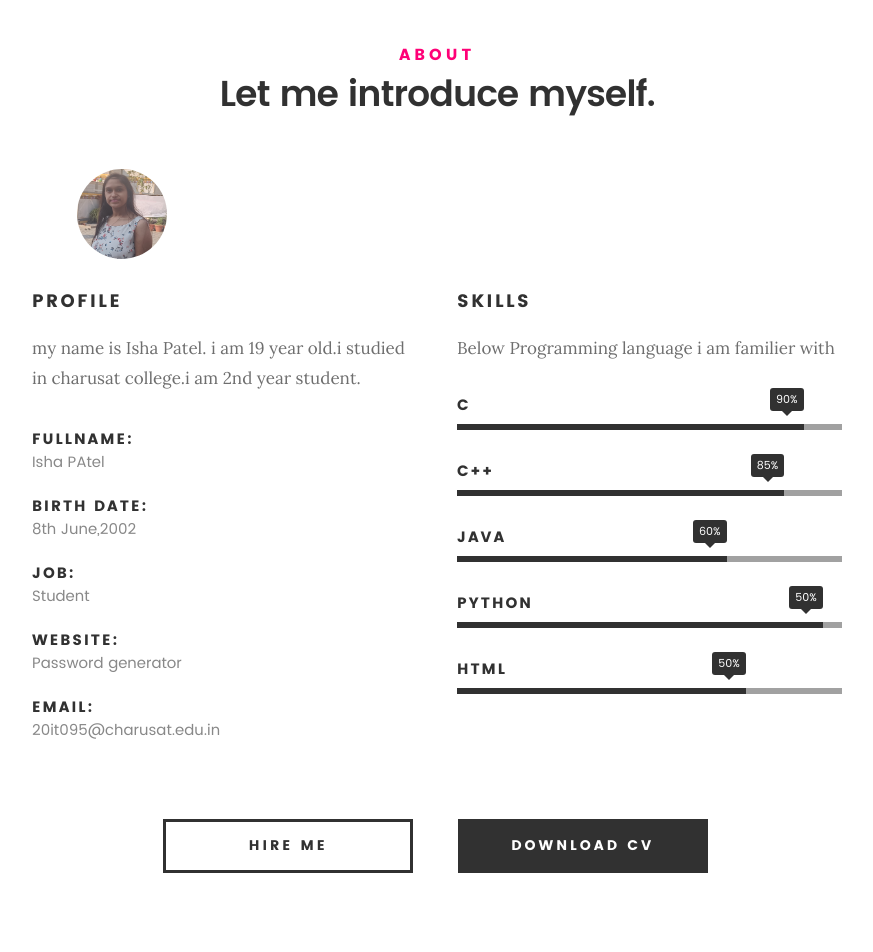
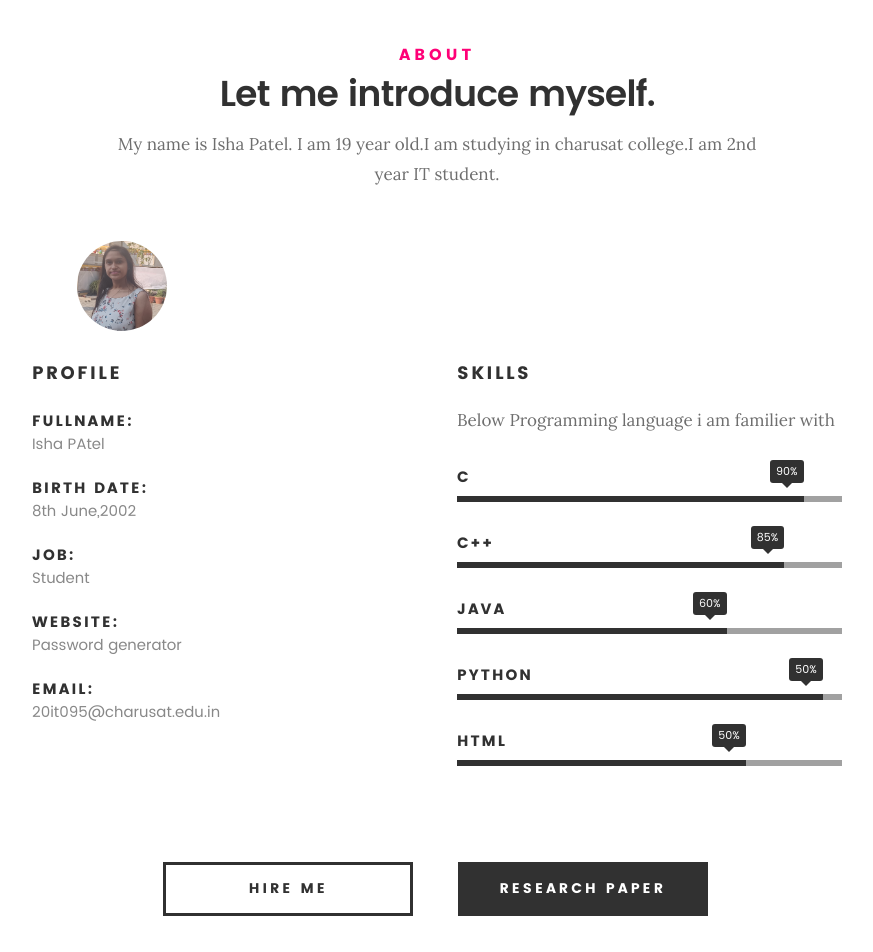
Before and after one commit to 20IT095/20IT095-Isha.github.io, a plain HTML site: page index.html in a window 1280 px wide. Shown: the part 880-1832 px from the top of the page, without its empty margins (203-1076 px from the left). Drawn offline with Linux system fonts and the light colour scheme; files whose address does not match are found by name.

Commit message:
Update index.html

```diff
--- a/index.html
+++ b/index.html
@@ -105,6 +105,7 @@
 
    			<h5>About</h5>
    			<h1>Let me introduce myself.</h1>
+			   <p>My name is Isha Patel. I am 19 year old.I am studying in charusat college.I am 2nd year IT student.</p>
 
    			<div class="intro-info">
 
@@ -121,7 +122,7 @@
    		<div class="col-six tab-full">
 
    			<h3>Profile</h3>
-   			<p>my name is Isha Patel. i am 19 year old.i studied in charusat college.i am 2nd year student.</p>
+   			<!--<p>My name is Isha Patel. I am 19 year old.I am studying in charusat college.I am 2nd year IT student.</p>-->
 
    			<ul class="info-list">
    				<li>
@@ -186,7 +187,7 @@
    	<div class="row button-section">
    		<div class="col-twelve">
    			<a href="#contact" title="Hire Me" class="button stroke smoothscroll">Hire Me</a>
-   			<a href="#" title="Download CV" class="button button-primary">Download CV</a>
+   			<a href="#" title="Research paper" class="button button-primary">Research paper</a>
    		</div>
    	</div>
 
```
